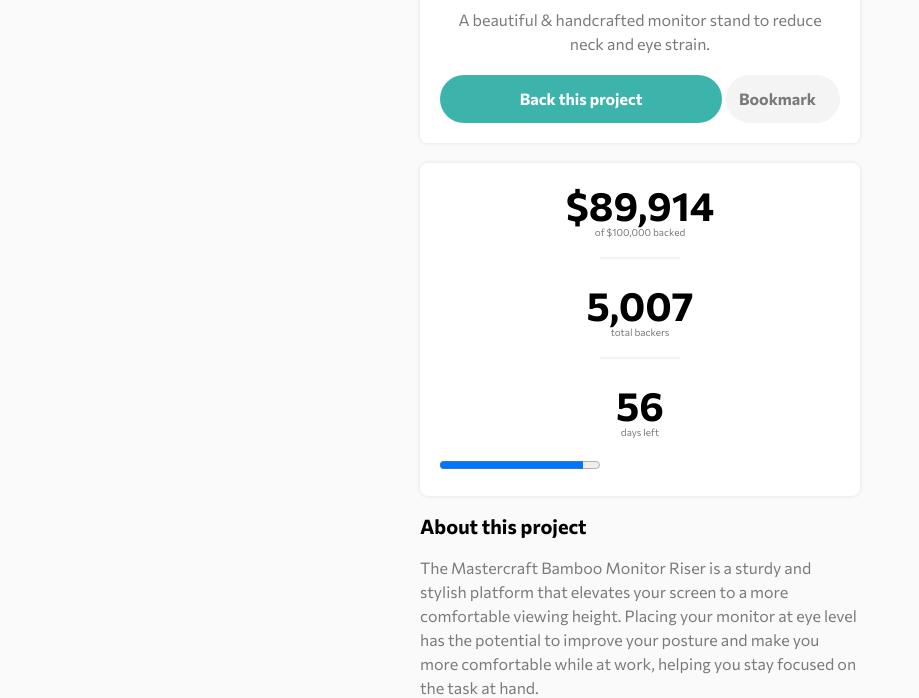
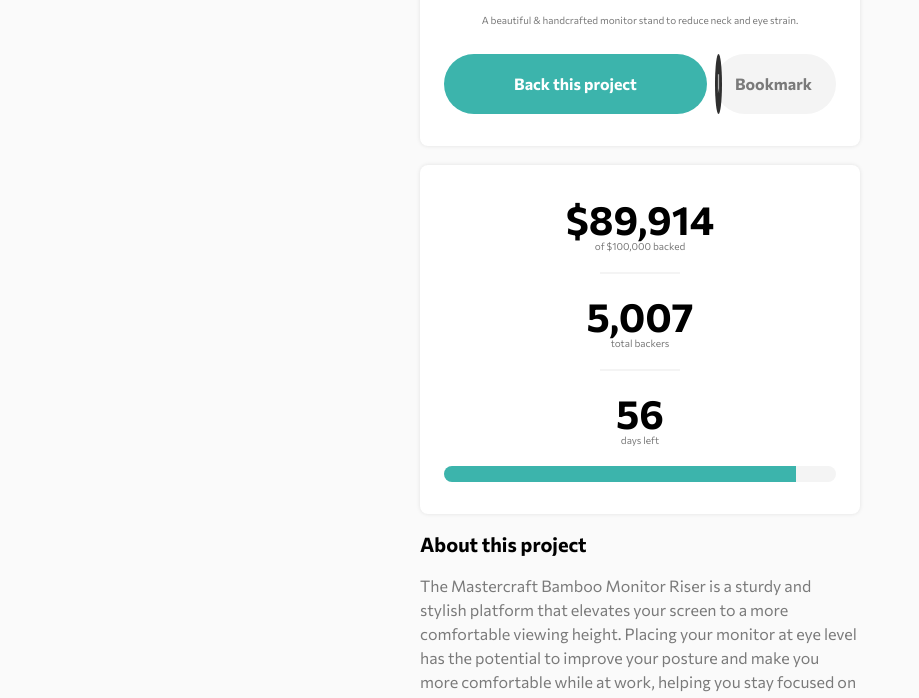
Before and after one commit to Drumstickz64/Crowdfund, a website built with Parcel: page src/index.html in a window 1280 px wide. Shown: the part 629-1327 px from the top of the page, without its empty margins (0-919 px from the left). Built offline with nearby package versions, Linux system fonts and the light colour scheme.

Commit message:
finished stats section

```diff
--- a/src/index.html
+++ b/src/index.html
@@ -38,15 +38,15 @@
 
 	<main class="main | container flow">
 		<section>
-			<article class="intro box | flow">
+			<article style="--flow-spacer: 1.6em;" class="intro box | flow">
 				<img src="./images/logo-mastercraft.svg" alt="" class="intro-logo">
-				<h1 class="text-lg">Mastercraft Bamboo Monitor Riser</h1>
-				<p>A beautiful & handcrafted monitor stand to reduce neck and eye strain.</p>
+				<h1 class="text-lg mt-10">Mastercraft Bamboo Monitor Riser</h1>
+				<p class="text-sm">A beautiful & handcrafted monitor stand to reduce neck and eye strain.</p>
 				<div class="flex">
-					<button class="btn | mr-2 w-full" data-primary>Back this project</button>
+					<button class="btn | mr-4 w-full" data-primary>Back this project</button>
 					<button class="btn has-icon is-collapsing">
 						<span class="btn-icon">
-							<img src="./images/icon-bookmark.svg" alt="">
+							<img class="w-8 h-6" src="./images/icon-bookmark.svg" alt="">
 						</span>
 						<span class="is-collapsible">Bookmark</span>
 					</button>
@@ -55,7 +55,7 @@
 		</section>
 
 		<section>
-			<article class="stats box | flow">
+			<article style="--flow-spacer: 20rem;" class="stats box | flow">
 				<h2 class="stat">
 					<span class="text-xxl">$89,914</span>
 					<span class="text-sm font-regular text-gray-500">of $100,000 backed</span>
@@ -75,7 +75,7 @@
 					<span class="text-sm font-regular text-gray-500">days left</span>
 				</h2>
 
-				<progress value="89914" max="100000"></progress>
+				<progress class="progressbar | w-full" value="89914" max="100000"></progress>
 			</article>
 		</section>
 		<section>
--- a/src/scss/blocks/_box.scss
+++ b/src/scss/blocks/_box.scss
@@ -1,6 +1,6 @@
 .box {
 	background: #fff;
-	padding: 20rem;
+	padding: 32rem 24rem;
 	border-radius: 8rem;
 	box-shadow: 0 0 4rem rgba(0, 0, 0, 0.1);
 }
--- a/src/scss/blocks/_index.scss
+++ b/src/scss/blocks/_index.scss
@@ -1,6 +1,7 @@
 @forward "btn";
 @forward "box";
 @forward "line";
+@forward "progressbar";
 
 @forward "container";
 @forward "flow";
--- /dev/null
+++ b/src/scss/blocks/_progressbar.scss
@@ -0,0 +1,21 @@
+.progressbar {
+	display: block;
+	border: none;
+	appearance: none;
+	color: var(--clr-primary-400);
+	background: var(--clr-gray-200);
+	overflow: hidden;
+	border-radius: 9999rem;
+}
+
+.progressbar::-webkit-progress-bar {
+	background: var(--clr-gray-200);
+}
+
+.progressbar::-webkit-progress-value {
+	background: var(--clr-primary-400);
+}
+
+.progressbar::-moz-progress-bar {
+	background: var(--clr-primary-400);
+}
```
